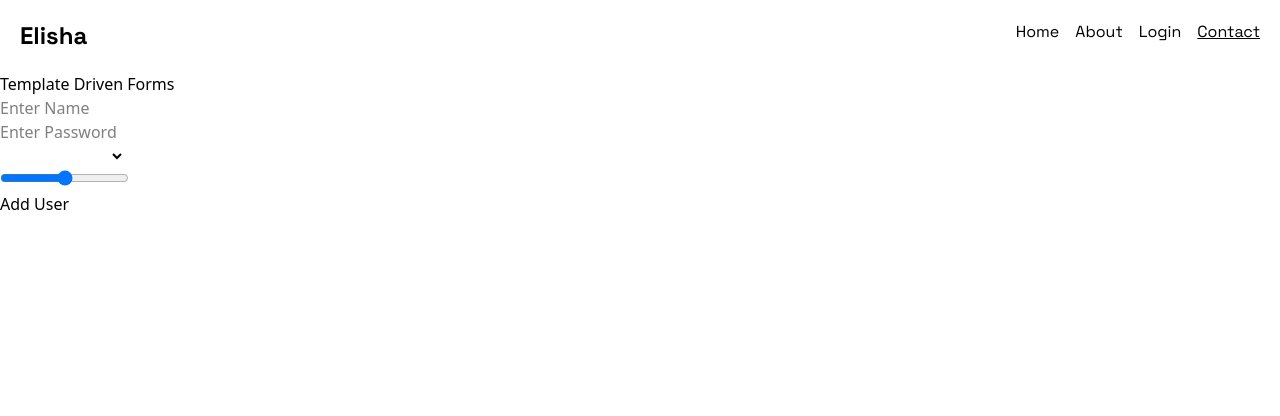
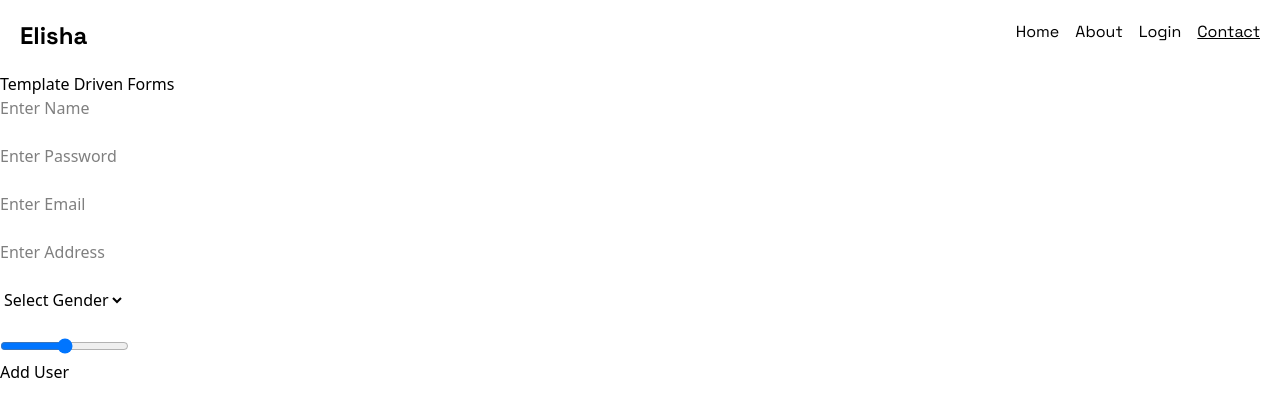
Before and after one commit to elishabhatti/angular-app, an Angular app: page /contact in a window 1280 px wide. Shown: the top 416 px of the page. Built offline with nearby package versions, Linux system fonts and the light colour scheme.

Commit message:
added validation in template driven forms

```diff
--- a/src/app/contact/contact.html
+++ b/src/app/contact/contact.html
@@ -1,22 +1,77 @@
 <h1>Template Driven Forms</h1>
 
 <form #userForm="ngForm" (ngSubmit)="addDetails(userForm.value)">
-  <input type="text" placeholder="Enter Name" name="name" ngModel />
+  <input
+    #name="ngModel"
+    type="text"
+    required
+    placeholder="Enter Name"
+    name="name"
+    ngModel
+  />
   <br />
-  <input type="password" placeholder="Enter Password" name="password" ngModel />
+  <span class="text-red-500" *ngIf="name.invalid && name.touched"
+    >Name is Required</span
+  >
   <br />
-  <select name="gender" ngModel>
-    <option value="Select gender">Select Gender</option>
+  <input
+    type="password"
+    minlength="5"
+    #password="ngModel"
+    placeholder="Enter Password"
+    maxlength="10"
+    name="password"
+    ngModel
+  />
+  <br />
+  <span *ngIf="password.invalid && password.touched" class="text-red-500"
+    >Please Enter Valid Password</span
+  >
+  <br />
+  <input
+    email
+    type="email"
+    #email="ngModel"
+    placeholder="Enter Email"
+    name="email"
+    ngModel
+  />
+  <br />
+  <span *ngIf="email.invalid && email.touched" class="text-red-500"
+    >Please Enter Valid Email</span
+  >
+  <br />
+  <input
+    type="address"
+    #address="ngModel"
+    placeholder="Enter Address"
+    name="address"
+    ngModel
+    pattern="[a-zA-z0-9\s]+"
+  />
+  <br />
+  <span *ngIf="address.invalid && address.touched" class="text-red-500"
+    >Please Your Address</span
+  >
+  <br />
+  <select #gender="ngModel" required name="gender" ngModel>
+    <option value="">Select Gender</option>
     <option value="male">Male</option>
     <option value="female">Female</option>
   </select>
   <br />
+  <span *ngIf="gender.invalid && gender.touched" class="text-red-500"
+    >Please Select Your Gender</span
+  >
+  <br />
   <input type="range" min="0" max="20" ngModel name="range" />
   <br />
-  <button>Add User</button>
+  <button [disabled]="userForm.invalid">Add User</button>
 </form>
 
 <h3>{{userDetails?.name}}</h3>
 <h3>{{userDetails?.password}}</h3>
+<h3>{{userDetails?.email}}</h3>
+<h3>{{userDetails?.address}}</h3>
 <h3>{{userDetails?.gender}}</h3>
 <h3>{{userDetails?.range}}</h3>
--- a/src/app/contact/contact.ts
+++ b/src/app/contact/contact.ts
@@ -1,9 +1,10 @@
+import { NgIf } from '@angular/common';
 import { Component } from '@angular/core';
 import { FormsModule, NgForm } from '@angular/forms';
 
 @Component({
   selector: 'app-contact',
-  imports: [FormsModule],
+  imports: [FormsModule, NgIf],
   templateUrl: './contact.html',
   styleUrl: './contact.css',
 })
```
